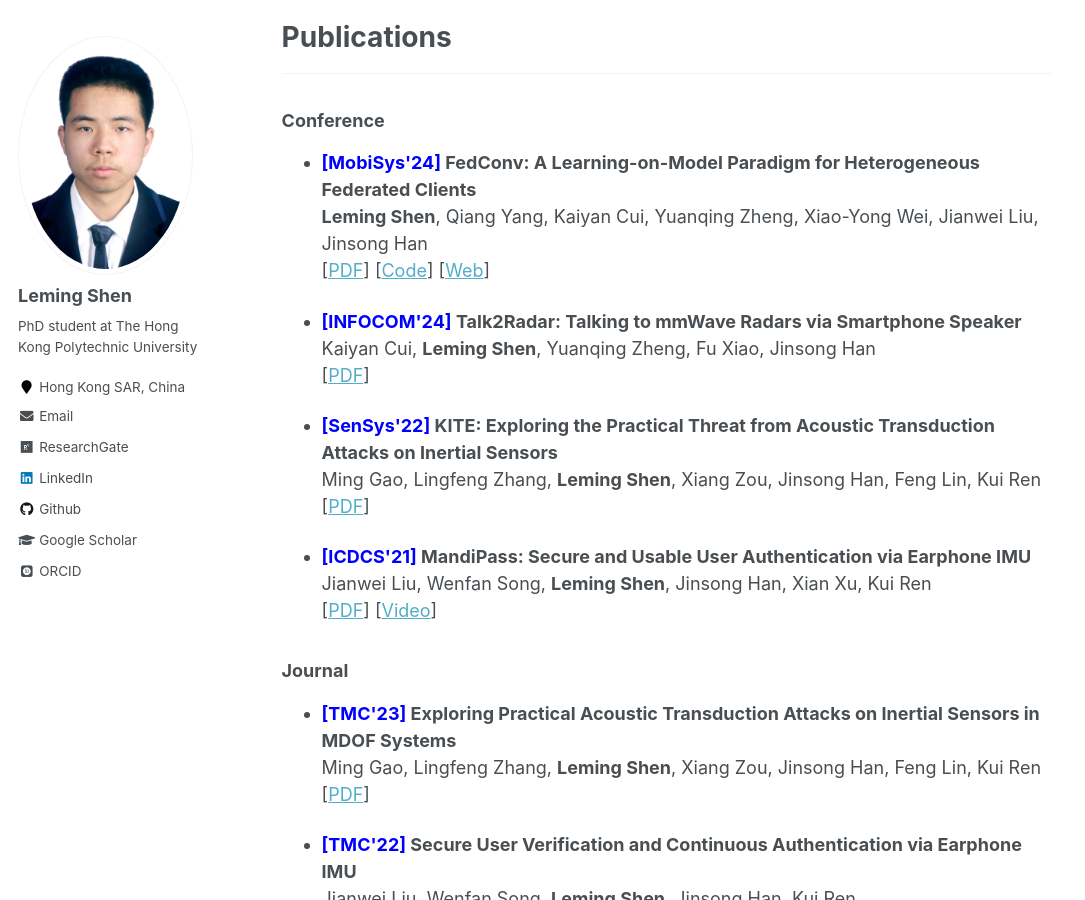
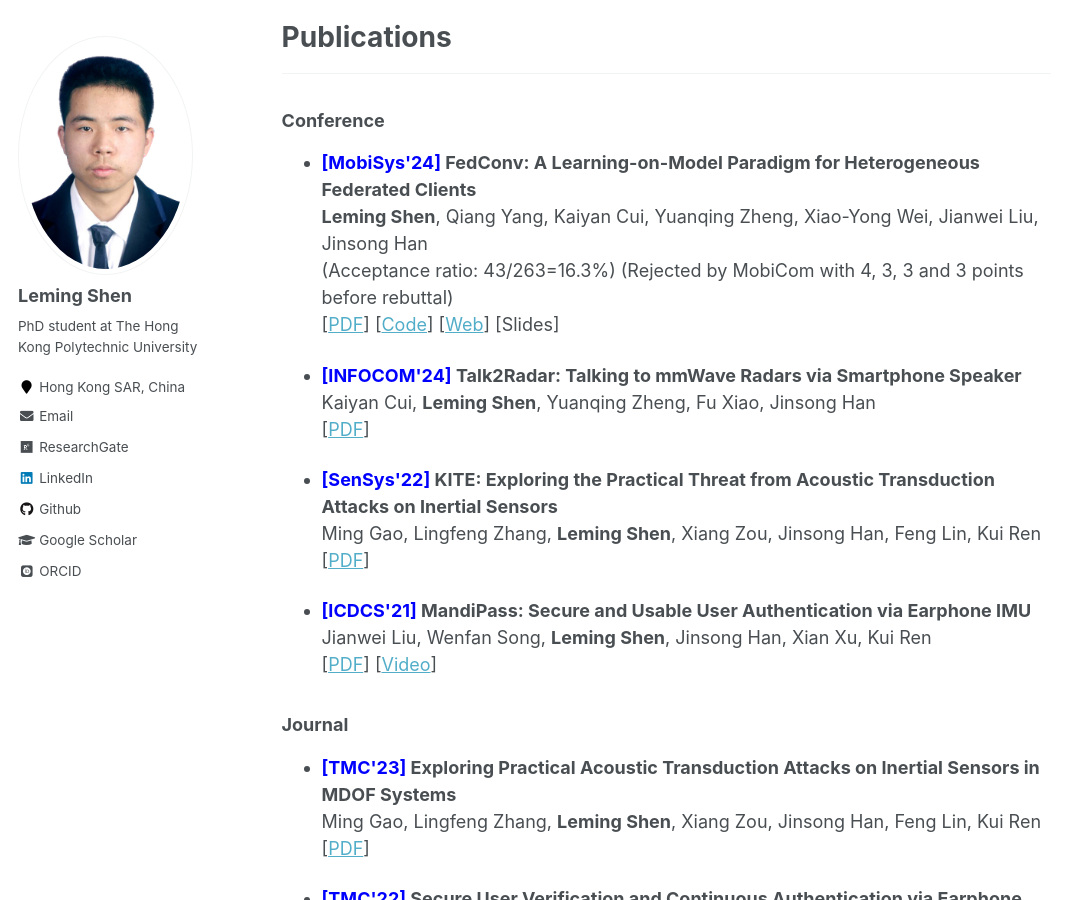
Before and after one commit to lemingshen/lemingshen.github.io, a Jekyll site: the page built from _pages/about.md, in a window 1280 px wide and 900 px high, scrolled down 776 px. Shown: the whole window, without its empty margins (0-1085 px from the left). Built offline with Jekyll 4.4.1, drawn with Linux system fonts in a browser that asks for light colours; some web fonts are replaced; comment, search, counter and statistics services are not loaded.

Commit message:
update fedconv

```diff
--- a/_pages/about.md
+++ b/_pages/about.md
@@ -32,7 +32,7 @@ Please find more information about me in my [CV](/assets/CV.pdf).
 
 ### Conference
 
-- **<font color=blue>[MobiSys'24]</font> FedConv: A Learning-on-Model Paradigm for Heterogeneous Federated Clients** <br> **Leming Shen**, Qiang Yang, Kaiyan Cui, Yuanqing Zheng, Xiao-Yong Wei, Jianwei Liu, Jinsong Han <br> [[PDF](https://web.comp.polyu.edu.hk/csyqzheng/papers/FedConv_MobiSys24.pdf)] [[Code](https://github.com/lemingshen/fedconv)] [[Web](https://lemingshen.github.io/projects/fedconv)]
+- **<font color=blue>[MobiSys'24]</font> FedConv: A Learning-on-Model Paradigm for Heterogeneous Federated Clients** <br> **Leming Shen**, Qiang Yang, Kaiyan Cui, Yuanqing Zheng, Xiao-Yong Wei, Jianwei Liu, Jinsong Han <br> (Acceptance ratio: 43/263=16.3%) (Rejected by MobiCom with 4, 3, 3 and 3 points before rebuttal) <br> [[PDF](/assets/publication/conference/fedconv/paper.pdf)] [[Code](https://github.com/lemingshen/fedconv)] [[Web](https://lemingshen.github.io/projects/fedconv)] [Slides]
 
 -  **<font color=blue>[INFOCOM'24]</font> Talk2Radar: Talking to mmWave Radars via Smartphone Speaker** <br> Kaiyan Cui, **Leming Shen**, Yuanqing Zheng, Fu Xiao, Jinsong Han <br> [[PDF](https://www4.comp.polyu.edu.hk/~csyqzheng/papers/Talk2Radar_INFOCOM24.pdf)]
 
```
Also changed, not shown: 1 other file.
